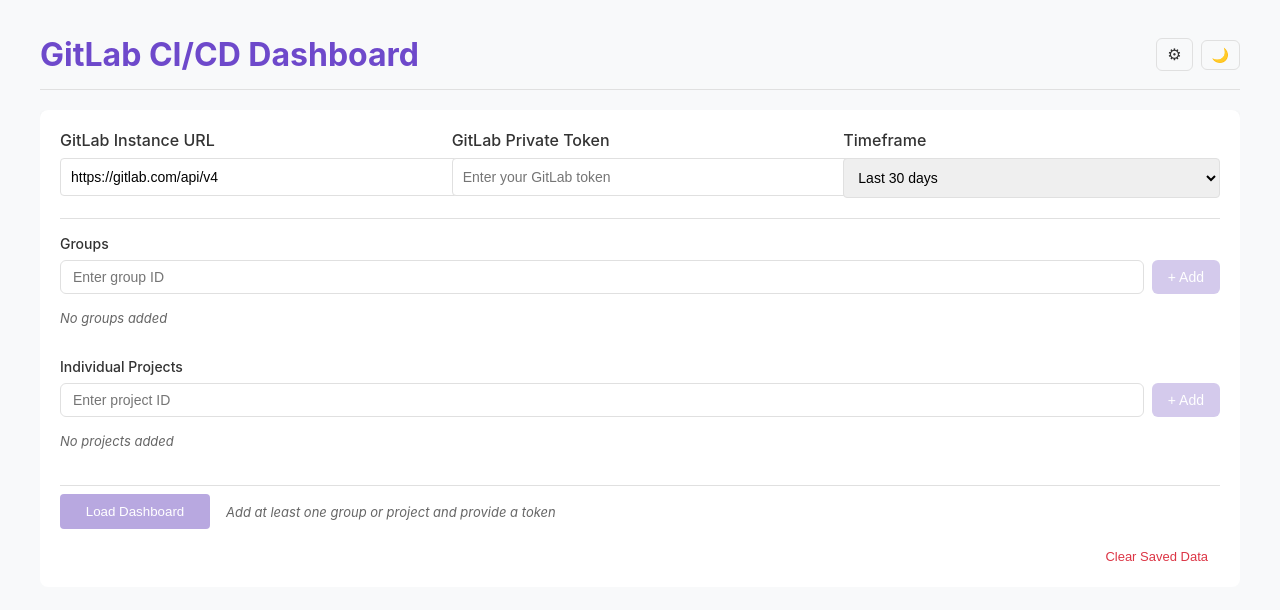
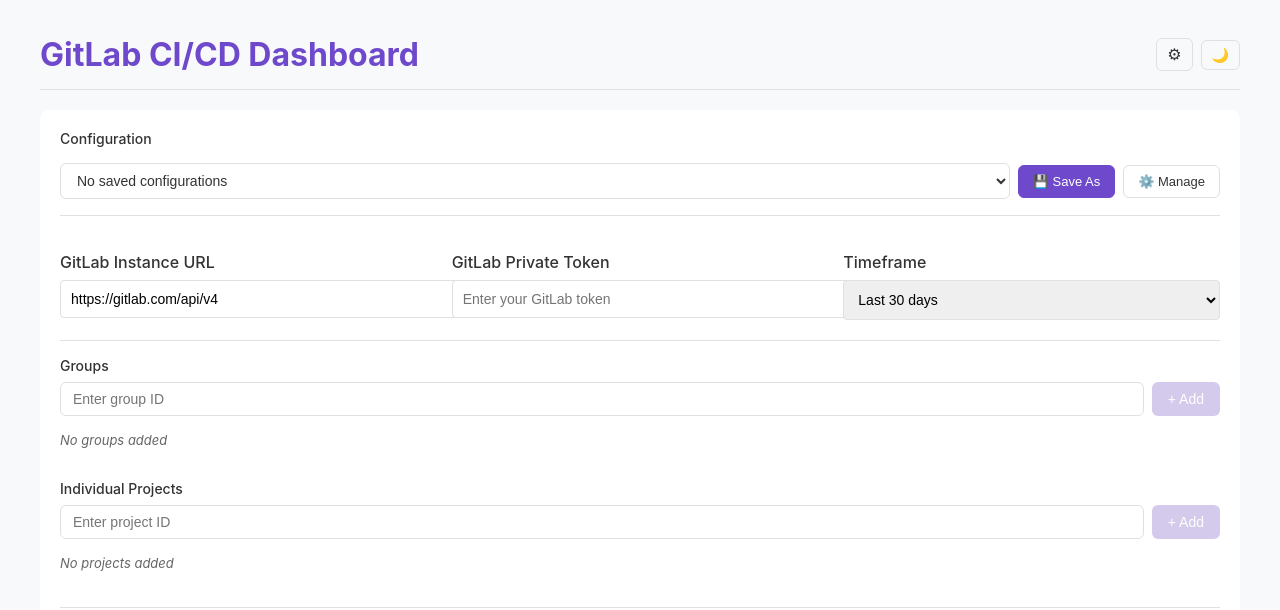
Before and after one commit to RichardFellows/gitlab-cicd-dashboard, a React (Vite) app: page / in a window 1280 px wide. Shown: the top 610 px of the page. Built offline with nearby package versions, Linux system fonts and the light colour scheme.

Commit message:
feat(saved-configs): integrate ConfigSelector into ControlPanel and wire App.tsx handlers

```diff
--- a/src/App.tsx
+++ b/src/App.tsx
@@ -1,14 +1,17 @@
 import { useState, useEffect, useCallback } from 'react';
 import Dashboard from './components/Dashboard';
 import ControlPanel from './components/ControlPanel';
+import SaveConfigDialog from './components/SaveConfigDialog';
+import ConfigManager from './components/ConfigManager';
 import ProjectDetails from './components/ProjectDetails';
 import EnvironmentMatrixView from './components/EnvironmentMatrixView';
 import { logger } from './utils/logger';
 import ReadinessView from './components/ReadinessView';
-import { DashboardMetrics, Project, ProjectMetrics, ProjectStatusFilter, STORAGE_KEYS, ViewType, DashboardConfig, GroupSource, ProjectSource, AggregatedTrend, DeploymentsByEnv } from './types';
+import { DashboardMetrics, Project, ProjectMetrics, ProjectStatusFilter, STORAGE_KEYS, ViewType, DashboardConfig, GroupSource, ProjectSource, AggregatedTrend, DeploymentsByEnv, SavedConfigEntry } from './types';
 import GitLabApiService from './services/GitLabApiService';
 import DashboardDataService from './services/DashboardDataService';
 import { loadConfig, saveConfig, clearConfig, isConfigReady, createDefaultConfig } from './utils/configMigration';
+import { getSavedConfigs, getActiveConfigId, setActiveConfigId, saveNewConfig, updateConfigEntry, renameConfigEntry, deleteConfigEntry, exportConfig, importConfig, hasUnsavedChanges as checkUnsavedChanges } from './utils/configStorage';
 import './styles/index.css';
 
 // Initialize services
@@ -41,6 +44,12 @@
 
   // Environment view state - deployment cache
   const [deploymentCache, setDeploymentCache] = useState<Map<number, DeploymentsByEnv>>(new Map());
+
+  // Saved config state
+  const [savedConfigs, setSavedConfigs] = useState<SavedConfigEntry[]>([]);
+  const [activeConfigId, setActiveConfigIdState] = useState<string | null>(null);
+  const [showSaveDialog, setShowSaveDialog] = useState(false);
+  const [showConfigManager, setShowConfigManager] = useState(false);
 
   // Apply dark mode class to body
   useEffect(() => {
@@ -78,6 +87,10 @@
   const loadSavedSettings = () => {
     const savedConfig = loadConfig();
     setConfig(savedConfig);
+
+    // Load saved configurations
+    setSavedConfigs(getSavedConfigs());
+    setActiveConfigIdState(getActiveConfigId());
 
     const savedViewType = localStorage.getItem(STORAGE_KEYS.VIEW_TYPE) as ViewType || ViewType.TABLE;
     const savedDarkMode = localStorage.getItem(STORAGE_KEYS.DARK_MODE) === 'true';
@@ -435,6 +448,107 @@
     }
   }, [deploymentCache]);
 
+  // Compute unsaved changes
+  const unsavedChanges = (() => {
+    if (!activeConfigId) return false;
+    const activeEntry = savedConfigs.find(c => c.id === activeConfigId);
+    if (!activeEntry) return false;
+    return checkUnsavedChanges(config, activeEntry.config);
+  })();
+
+  // Saved config handlers
+  const handleSelectConfig = useCallback((id: string) => {
+    if (unsavedChanges) {
+      const confirmed = window.confirm('You have unsaved changes. Switch without saving?');
+      if (!confirmed) return;
+    }
+    const entry = savedConfigs.find(c => c.id === id);
+    if (!entry) return;
+
+    const newConfig = { ...entry.config };
+    setConfig(newConfig);
+    saveConfig(newConfig);
+    setActiveConfigIdState(id);
+    setActiveConfigId(id);
+
+    // Auto-load if config is ready
+    if (isConfigReady(newConfig)) {
+      setDeploymentCache(new Map());
+      loadDashboard(newConfig);
+    }
+    // eslint-disable-next-line react-hooks/exhaustive-deps
+  }, [savedConfigs, unsavedChanges]);
+
+  const handleSaveConfig = useCallback((name: string) => {
+    try {
+      const entry = saveNewConfig(name, config);
+      setSavedConfigs(getSavedConfigs());
+      setActiveConfigIdState(entry.id);
+      setActiveConfigId(entry.id);
+      setShowSaveDialog(false);
+    } catch (error) {
+      alert(error instanceof Error ? error.message : 'Failed to save configuration.');
+    }
+  }, [config]);
+
+  const handleUpdateConfig = useCallback(() => {
+    if (!activeConfigId) return;
+    try {
+      updateConfigEntry(activeConfigId, config);
+      setSavedConfigs(getSavedConfigs());
+    } catch (error) {
+      alert(error instanceof Error ? error.message : 'Failed to update configuration.');
+    }
+  }, [activeConfigId, config]);
+
+  const handleDeleteConfig = useCallback((id: string) => {
+    deleteConfigEntry(id);
+    setSavedConfigs(getSavedConfigs());
+    if (activeConfigId === id) {
+      setActiveConfigIdState(null);
+    }
+  }, [activeConfigId]);
+
+  const handleRenameConfig = useCallback((id: string, newName: string) => {
+    renameConfigEntry(id, newName);
+    setSavedConfigs(getSavedConfigs());
+  }, []);
+
+  const handleExportConfig = useCallback((id: string, includeToken: boolean) => {
+    const entry = savedConfigs.find(c => c.id === id);
+    if (!entry) return;
+
+    const blob = exportConfig(entry, includeToken);
+    const safeName = entry.name.replace(/[^a-zA-Z0-9-_ ]/g, '').replace(/\s+/g, '-').toLowerCase();
+    const url = URL.createObjectURL(blob);
+    const a = document.createElement('a');
+    a.href = url;
+    a.download = `${safeName}.gitlab-dashboard.json`;
+    document.body.appendChild(a);
+    a.click();
+    document.body.removeChild(a);
+    URL.revokeObjectURL(url);
+  }, [savedConfigs]);
+
+  const handleImportConfig = useCallback((file: File) => {
+    const reader = new FileReader();
+    reader.onload = (e) => {
+      try {
+        const jsonString = e.target?.result as string;
+        const entry = importConfig(jsonString);
+        saveNewConfig(entry.name, entry.config);
+        setSavedConfigs(getSavedConfigs());
+
+        if (!entry.config.token) {
+          alert('This configuration does not include a token. Please enter your GitLab token after loading it.');
+        }
+      } catch (error) {
+        alert(error instanceof Error ? error.message : 'Failed to import configuration.');
+      }
+    };
+    reader.readAsText(file);
+  }, []);
+
   // Handle load button click
   const handleLoad = useCallback(() => {
     // Clear deployment cache on new load
@@ -601,6 +715,14 @@
           loadingGroups={loadingGroups}
           loadingProjects={loadingProjects}
           canLoad={canLoad}
+          savedConfigs={savedConfigs}
+          activeConfigId={activeConfigId}
+          currentConfig={config}
+          hasUnsavedChanges={unsavedChanges}
+          onSelectConfig={handleSelectConfig}
+          onSaveConfig={() => setShowSaveDialog(true)}
+          onUpdateConfig={handleUpdateConfig}
+          onManageConfigs={() => setShowConfigManager(true)}
         />
         <div className="settings-footer">
           <button className="text-btn danger" onClick={clearSettings}>
@@ -707,6 +829,31 @@
           darkMode={darkMode}
         />
       )}
+
+      {showSaveDialog && (
+        <SaveConfigDialog
+          existingNames={savedConfigs.map(c => c.name)}
+          defaultName={
+            config.groups.length > 0 && config.groups[0].name
+              ? config.groups[0].name
+              : ''
+          }
+          onSave={handleSaveConfig}
+          onCancel={() => setShowSaveDialog(false)}
+        />
+      )}
+
+      {showConfigManager && (
+        <ConfigManager
+          savedConfigs={savedConfigs}
+          activeConfigId={activeConfigId}
+          onRename={handleRenameConfig}
+          onDelete={handleDeleteConfig}
+          onExport={handleExportConfig}
+          onImport={handleImportConfig}
+          onClose={() => setShowConfigManager(false)}
+        />
+      )}
     </div>
   );
 };
--- a/src/components/ControlPanel.tsx
+++ b/src/components/ControlPanel.tsx
@@ -1,6 +1,7 @@
 import { FC } from 'react';
 import SourceManager from './SourceManager';
-import { GroupSource, ProjectSource } from '../types';
+import ConfigSelector from './ConfigSelector';
+import { GroupSource, ProjectSource, SavedConfigEntry, DashboardConfig } from '../types';
 
 interface ControlPanelProps {
   gitlabUrl: string;
@@ -20,6 +21,15 @@
   loadingGroups: Set<string>;
   loadingProjects: Set<string>;
   canLoad: boolean;
+  // Saved config props
+  savedConfigs: SavedConfigEntry[];
+  activeConfigId: string | null;
+  currentConfig: DashboardConfig;
+  hasUnsavedChanges: boolean;
+  onSelectConfig: (id: string) => void;
+  onSaveConfig: () => void;
+  onUpdateConfig: () => void;
+  onManageConfigs: () => void;
 }
 
 const ControlPanel: FC<ControlPanelProps> = ({
@@ -39,7 +49,15 @@
   loading,
   loadingGroups,
   loadingProjects,
-  canLoad
+  canLoad,
+  savedConfigs,
+  activeConfigId,
+  currentConfig,
+  hasUnsavedChanges,
+  onSelectConfig,
+  onSaveConfig,
+  onUpdateConfig,
+  onManageConfigs,
 }) => {
   const handleSubmit = (e: React.FormEvent) => {
     e.preventDefault();
@@ -53,6 +71,17 @@
 
   return (
     <form className="controls control-panel-multi" onSubmit={handleSubmit}>
+      <ConfigSelector
+        savedConfigs={savedConfigs}
+        activeConfigId={activeConfigId}
+        currentConfig={currentConfig}
+        hasUnsavedChanges={hasUnsavedChanges}
+        onSelectConfig={onSelectConfig}
+        onSaveConfig={onSaveConfig}
+        onUpdateConfig={onUpdateConfig}
+        onManageConfigs={onManageConfigs}
+        disabled={loading}
+      />
       <div className="control-row">
         <div className="control-group">
           <label htmlFor="gitlab-url">GitLab Instance URL</label>
```
Also changed, not shown: 2 other files (tests, documents, lock files or other folders).
